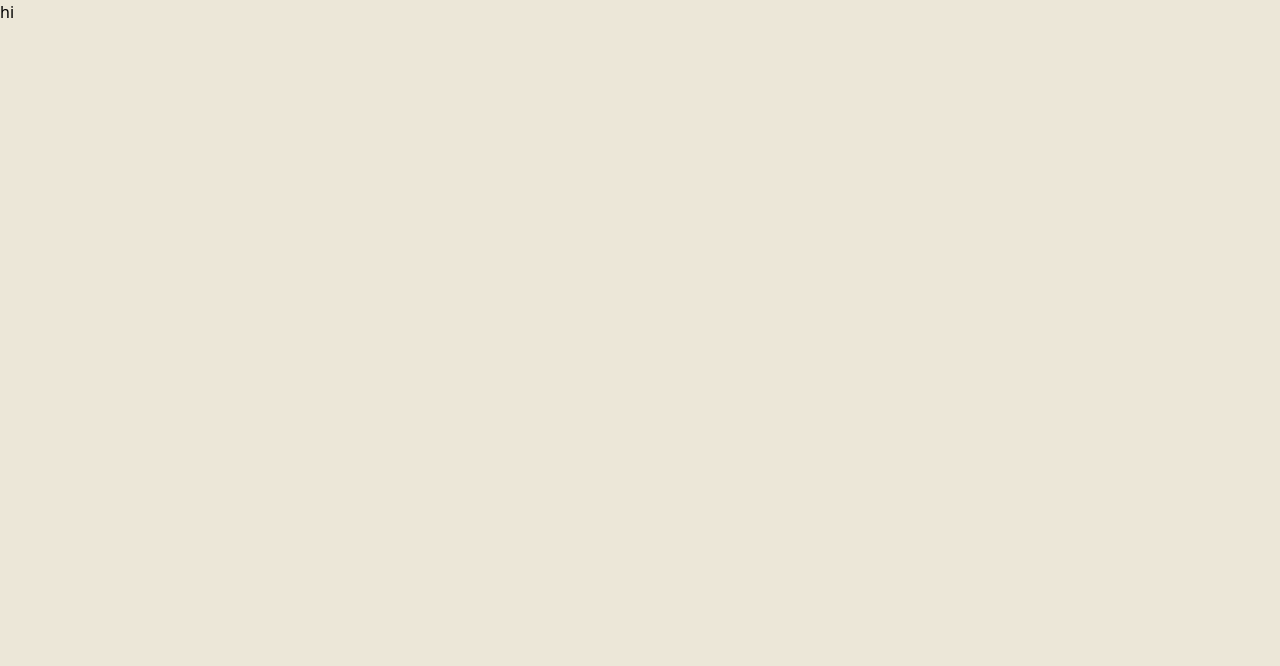
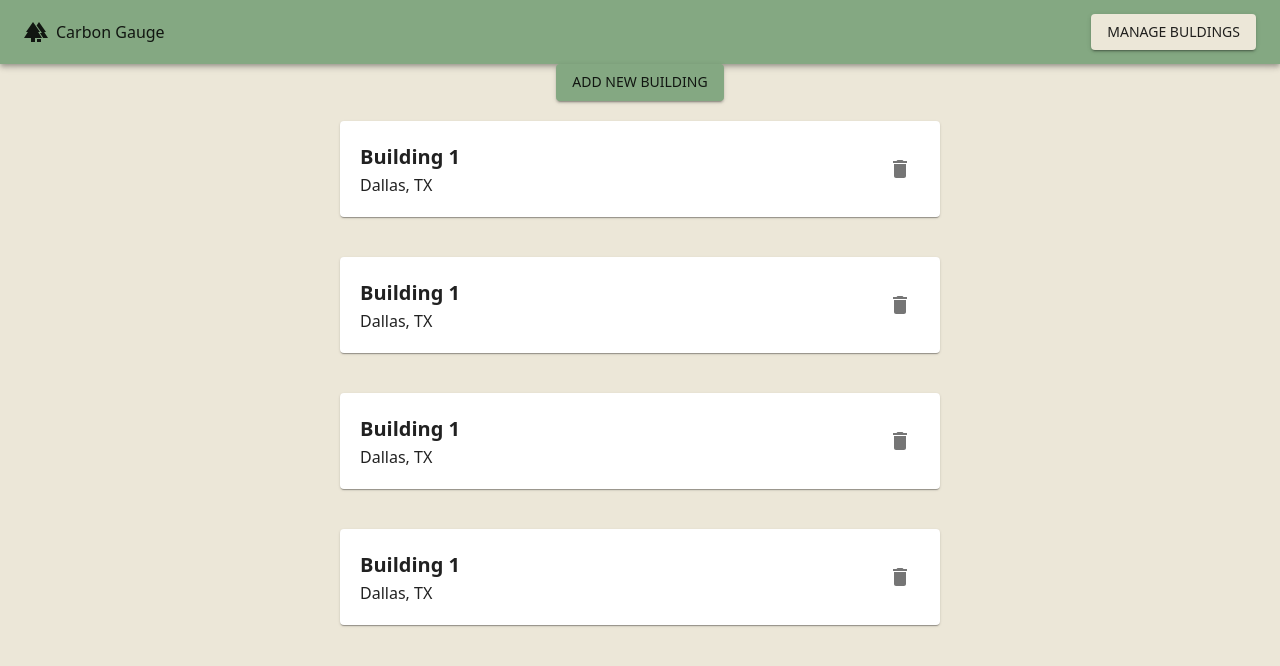
Before and after one commit to nl32/hackUTD2024, a Next.js app: page /manage in a window 1280 px wide. Shown: the top 666 px of the page. Built offline with nearby package versions, Linux system fonts and the light colour scheme.

Commit message:
manage buildings page

```diff
--- a/src/app/manage/page.tsx
+++ b/src/app/manage/page.tsx
@@ -1,3 +1,45 @@
+import Building, { BuildingCardProps } from 'src/components/buildingManage';
+import NavBar from 'src/components/navBar';
+import { Button } from '@mui/material';
+import Link from 'next/link';
+
 export default function Manage() {
-  return <p>hi</p>;
+  const buildings: BuildingCardProps[] = [
+    {
+      id: '0',
+      name: 'Building 1',
+      location: 'Dallas, TX',
+    },
+    {
+      id: '1',
+      name: 'Building 1',
+      location: 'Dallas, TX',
+    },
+    {
+      id: '2',
+      name: 'Building 1',
+      location: 'Dallas, TX',
+    },
+    {
+      id: '3',
+      name: 'Building 1',
+      location: 'Dallas, TX',
+    },
+  ];
+
+  return (
+    <div className="flex h-screen flex-col items-center">
+      <NavBar />
+      <Link href="/new-building">
+        <Button variant="contained" className="mb-5 mt-10 rounded-full">
+          Add new building
+        </Button>
+      </Link>
+      <div className="flex w-1/2 flex-col">
+        {buildings.map((buildingData, index) => (
+          <Building key={index} {...buildingData} />
+        ))}
+      </div>
+    </div>
+  );
 }
--- /dev/null
+++ b/src/components/buildingManage.tsx
@@ -0,0 +1,24 @@
+'use client';
+import DeleteIcon from '@mui/icons-material/Delete';
+import { Card, IconButton, Typography } from '@mui/material';
+
+export type BuildingCardProps = {
+  name: string;
+  location: string;
+  id: string;
+};
+export default function Building(props: BuildingCardProps) {
+  return (
+    <Card className="m-5 flex flex-row items-center justify-between rounded-lg bg-white p-5">
+      <div>
+        <Typography variant="h6" fontWeight={700}>
+          {props.name}
+        </Typography>
+        <Typography variant="body1">{props.location}</Typography>
+      </div>
+      <IconButton onClick={() => console.log('delete', props.id)}>
+        <DeleteIcon />
+      </IconButton>
+    </Card>
+  );
+}
--- a/src/components/navBar.tsx
+++ b/src/components/navBar.tsx
@@ -1,4 +1,4 @@
-import BusinessIcon from '@mui/icons-material/Business';
+import ForestIcon from '@mui/icons-material/Forest';
 import { AppBar, Button, Toolbar, Typography } from '@mui/material';
 import Link from 'next/link';
 
@@ -7,7 +7,7 @@ export default function NavBar() {
     <AppBar position="static">
       <Toolbar>
         <Link href="/" className="flex items-center gap-2">
-          <BusinessIcon className="text-4xl" />
+          <ForestIcon className="text-4xl" />
           <Typography className="text-2xl font-bold" component="h1">
             Carbon Gauge
           </Typography>
```
